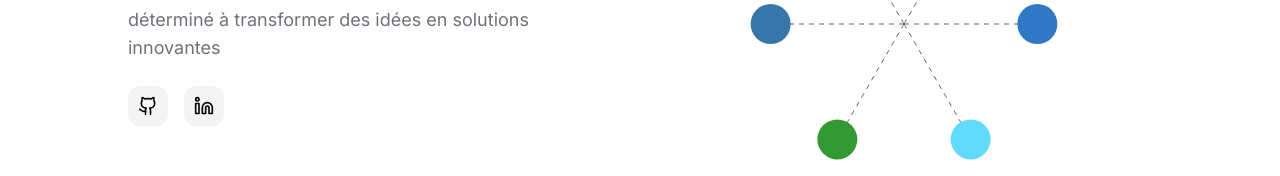
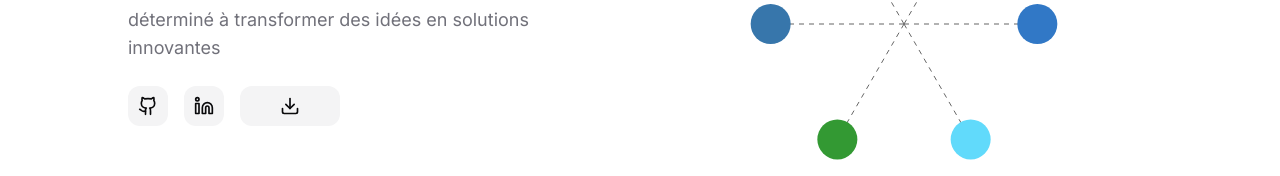
Before and after one commit to ZeyKra/portfolio, a Next.js app: page / in a window 1280 px wide. Shown: the part 256-432 px from the top of the page. Built offline with nearby package versions, Linux system fonts and the light colour scheme.

Commit message:
[FEAT] SocialLinks system Modifications, Download button Implemented

```diff
--- a/components/social-links.tsx
+++ b/components/social-links.tsx
@@ -1,4 +1,4 @@
-import { Github, Linkedin,  } from 'lucide-react'
+import { Github, Linkedin, Download  } from 'lucide-react'
 import Link from "next/link"
 
 const socialLinks = [
@@ -6,11 +6,19 @@ const socialLinks = [
     icon: Github,
     href: "https://github.com/ZeyKra_",
     label: "GitHub",
+    size: "h-5 w-5"
   },
   {
     icon: Linkedin,
     href: "https://www.linkedin.com/in/adryan-cales-569460280/",
     label: "LinkedIn",
+    size: "h-5 w-5"
+  },
+  {
+    icon: Download,
+    href: "https://www.linkedin.com/in/adryan-cales-569460280/",
+    label: "Telechargement du cv",
+    size: "h-5 w-20"
   }
 ]
 
@@ -25,7 +33,7 @@ export function SocialLinks() {
           target="_blank"
           rel="noopener noreferrer"
         >
-          <link.icon className="h-5 w-5" />
+          <link.icon className={link.size} />
           <span className="sr-only">{link.label}</span>
         </Link>
       ))}
```
